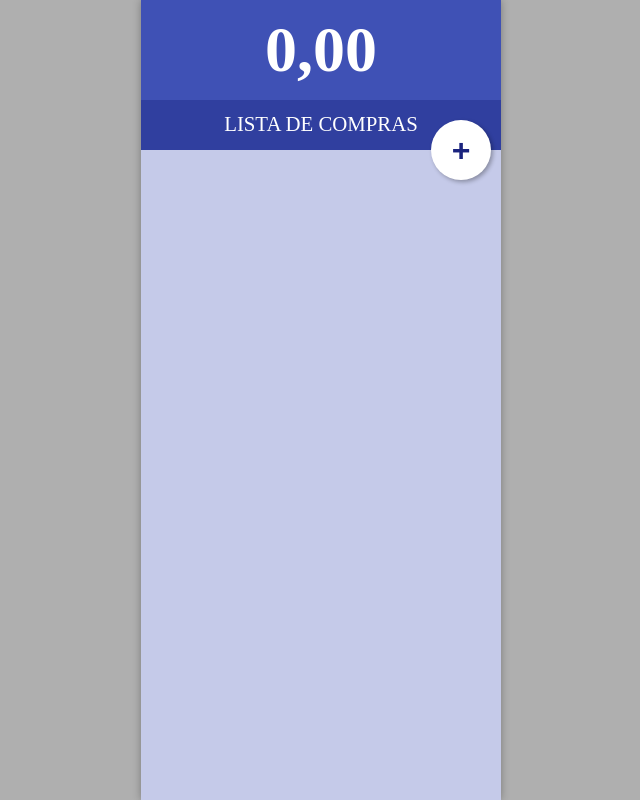
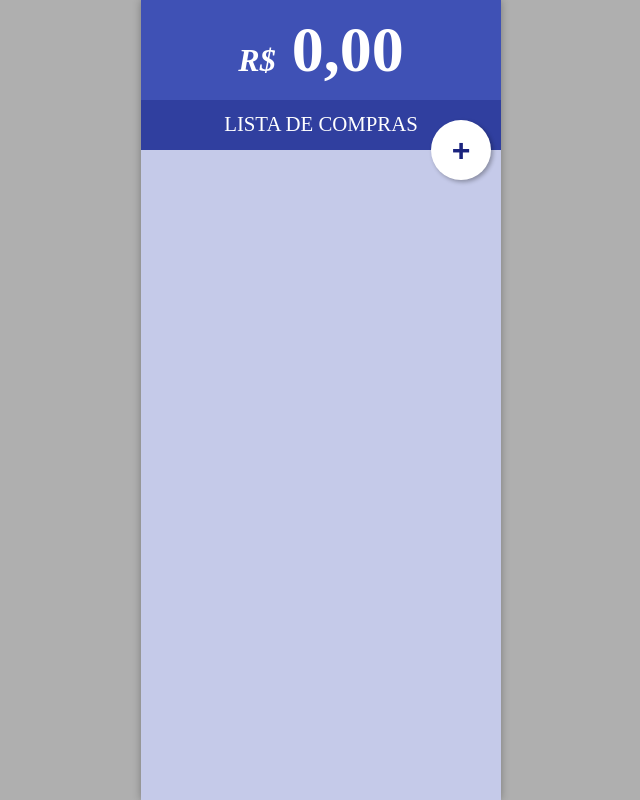
Before and after one commit to wgbn/webapp-aula-web, a plain HTML site: page index.html in a window 1280 px wide. Shown: the whole page, without its empty margins (319-959 px from the left). Drawn offline with Linux system fonts and the light colour scheme.

Commit message:
simbolo de reais

```diff
--- a/app.js
+++ b/app.js
@@ -159,7 +159,7 @@
                 document.querySelector('.lista').innerHTML = '';
             }
 
-            document.querySelector('#total').innerHTML = Number(_total).formatMoney(2, ',', '.');
+            document.querySelector('#total').innerHTML = '<em>R$</em> '+Number(_total).formatMoney(2, ',', '.');
 
         };
 
--- a/style.css
+++ b/style.css
@@ -49,6 +49,9 @@ header {
     font-weight: bold;
     margin-top: .2em;
     display: inline-block;
+}
+header #total em {
+    font-size: .5em;
 }
 
 section.app {
```
Lines whose indentation alone changed are shown as unchanged.
